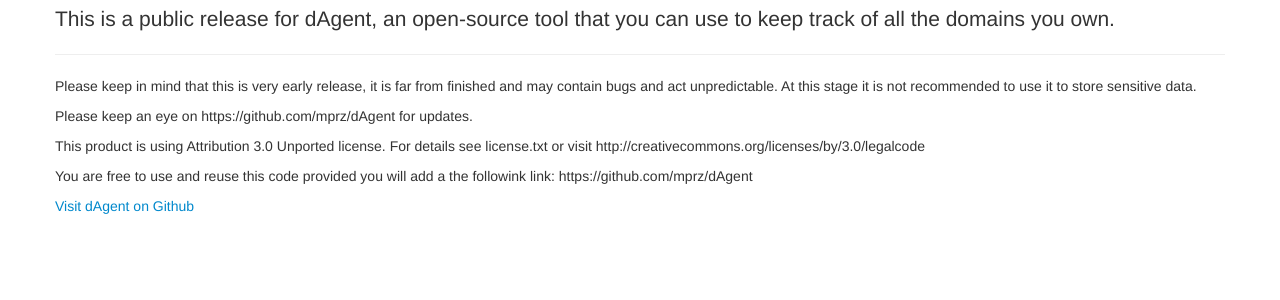
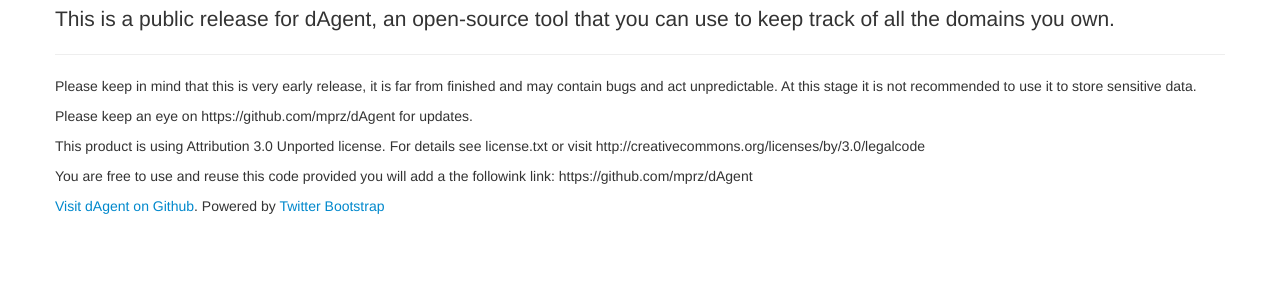
Before and after one commit to mprz/DomainAgent, a PHP site: page /about.php in a window 1280 px wide. Shown: the part 168-468 px from the top of the page. Run offline with PHP 8.4, Linux system fonts and the light colour scheme.

Commit message:
Update footer.php

```diff
--- a/includes/footer.php
+++ b/includes/footer.php
@@ -1 +1 @@
-    <p><a href="https://github.com/mprz/dAgent">Visit dAgent on Github</a></p>
+    <p><a href="https://github.com/mprz/dAgent">Visit dAgent on Github</a>. Powered by <a href="http://twitter.github.io/bootstrap/index.html">Twitter Bootstrap</a></p>
```
